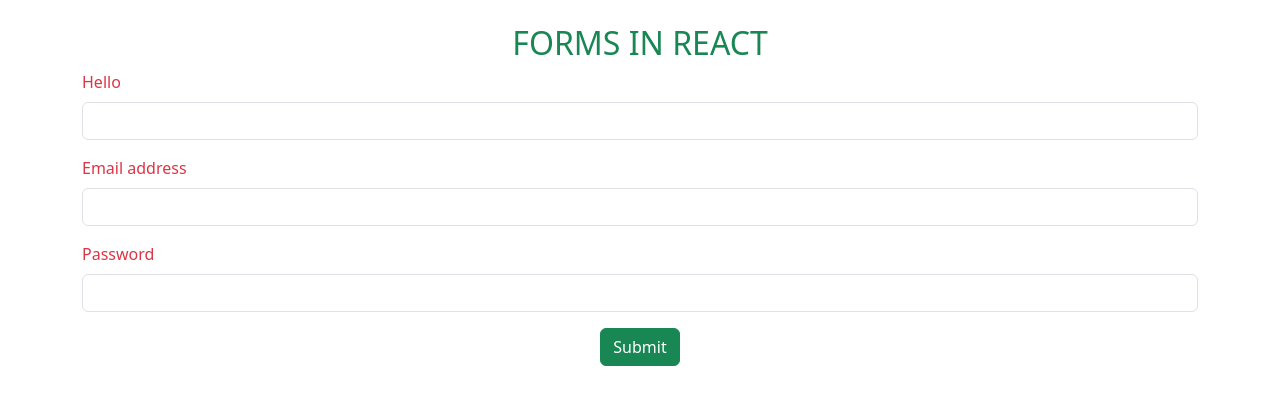
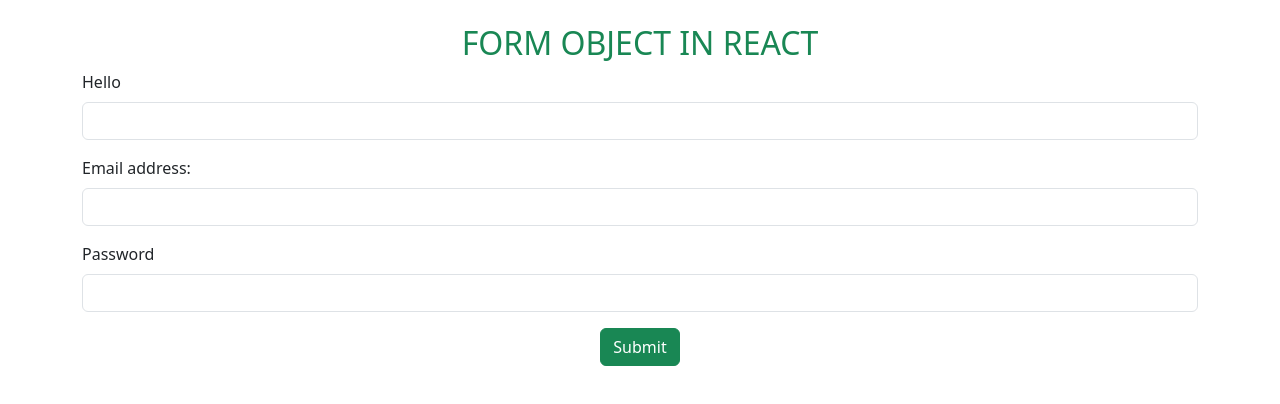
Before and after one commit to BrhnAlc/react-repo, a React (Create React App) app in the folder rc06_forms-otherEvents/: page / in a window 1280 px wide. Shown: the top 404 px of the page. Built offline with nearby package versions, Linux system fonts and the light colour scheme.

Commit message:
formdata

```diff
--- a/rc06_forms-otherEvents/src/App.js
+++ b/rc06_forms-otherEvents/src/App.js
@@ -6,8 +6,8 @@ import MouseEvent from "./components/3-mouseEvents/MouseEvent"
 function App() {
   return (
     <div>
-      <Form />
-      {/* <FormObject /> */}
+      {/* <Form /> */}
+      <FormObject />
       {/* <KeyboardEvents /> */}
       {/* <MouseEvent /> */}
     </div>
```
Also changed, not shown: rc06_forms-otherEvents/src/components/1-forms/FormObject.jsx (+4 -4 lines).
